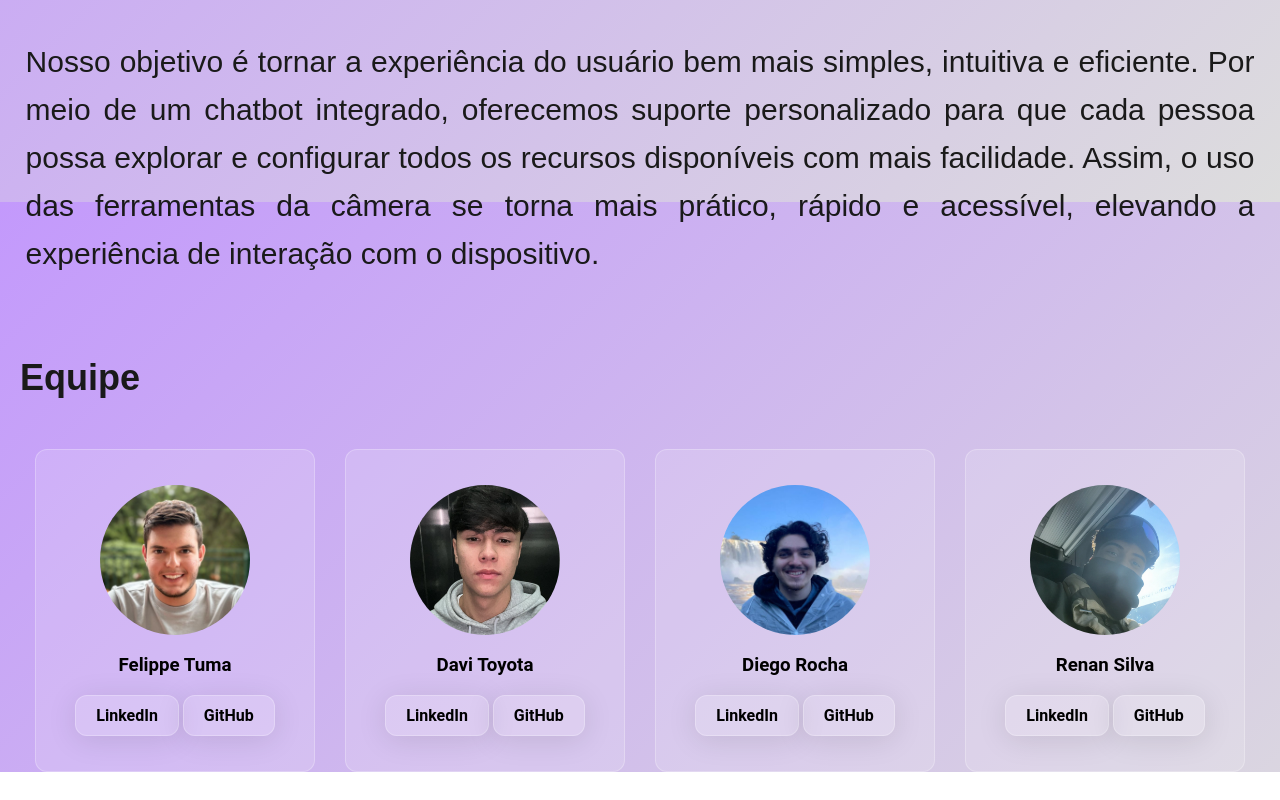
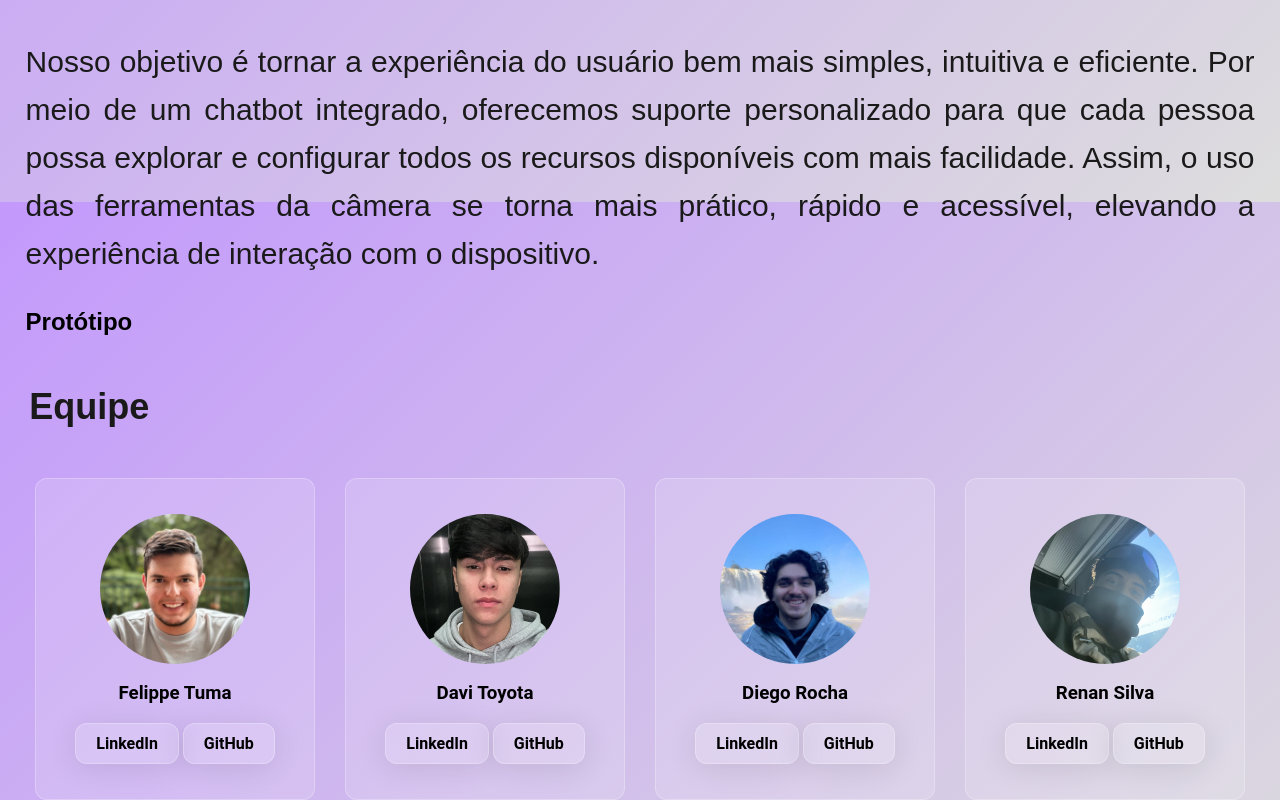
Before and after one commit to felippetuma/Front-end-Sprint-2-Jovi, a plain HTML site: page index.html in a window 1280 px wide. Shown: the part 598-1398 px from the top of the page. Before the commit the page ends 1370 px from the top, so only its background shows below. Drawn offline with Linux system fonts and the light colour scheme.

Commit message:
feat: Adicionando section de prototipo

```diff
--- a/index.html
+++ b/index.html
@@ -32,6 +32,10 @@
         <div class="container-cam">
             <p>Nosso objetivo é tornar a experiência do usuário bem mais simples, intuitiva e eficiente. Por meio de um chatbot integrado, oferecemos suporte personalizado para que cada pessoa possa explorar e configurar todos os recursos disponíveis com mais facilidade. Assim, o uso das ferramentas da câmera se torna mais prático, rápido e acessível, elevando a experiência de interação com o dispositivo.</p>
         </div>
+    </section>
+
+    <section class="prototipo" id="prototipo">
+        <h1>Protótipo</h1>
     </section>
 
     <section class="equipe" id="equipe">
--- a/style.css
+++ b/style.css
@@ -90,6 +90,12 @@ body {
 
 }
 
+.prototipo {
+    margin: 0 auto;
+    width: 96%;
+}
+
+
 /* ===== EQUIPE ===== */
 .equipe {
     width: 100%;
@@ -102,7 +108,8 @@ body {
 }
 
 .equipe > h1 {
-    width: 100%;
+    margin: 0 auto;
+    width: 97%;
     text-align: left;
     padding-left: 20px;
     margin-bottom: 20px;
```
